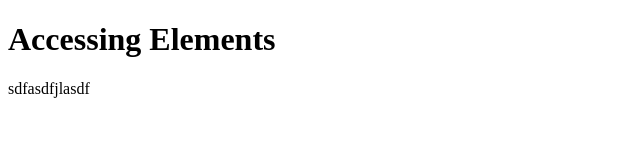
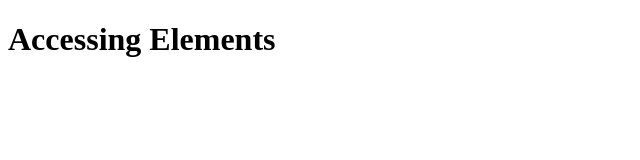
Before and after one commit to Nawabi-Hamza/Web-Developer-3.0, a plain HTML site: page Javascript/Accessing Elements/index.html in a window 1280 px wide. Shown: the whole page, without its empty margins (0-640 px from the left). Drawn offline with Linux system fonts and the light colour scheme.

Commit message:
test online

```diff
--- a/Javascript/Accessing Elements/index.html
+++ b/Javascript/Accessing Elements/index.html
@@ -7,6 +7,5 @@
   </head>
   <body>
     <h1>Accessing Elements</h1>
-    sdfasdfjlasdf
   </body>
 </html>
```
